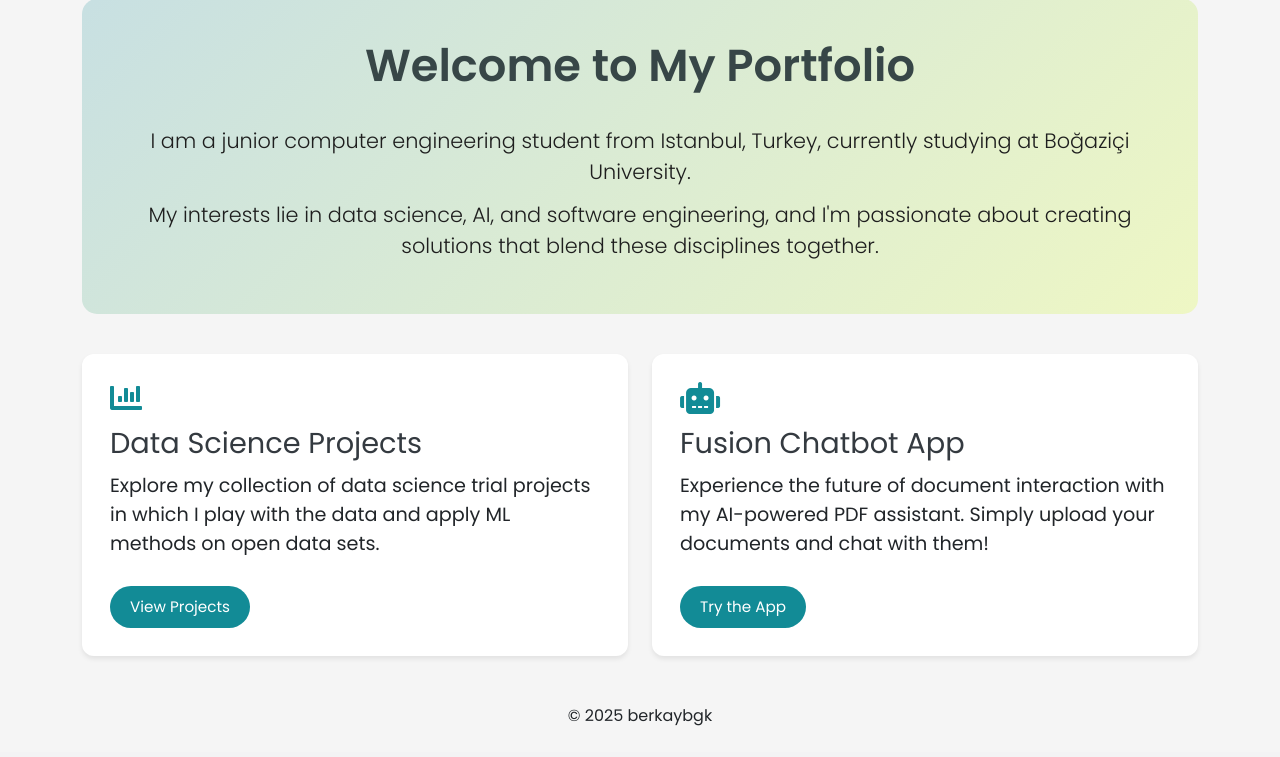
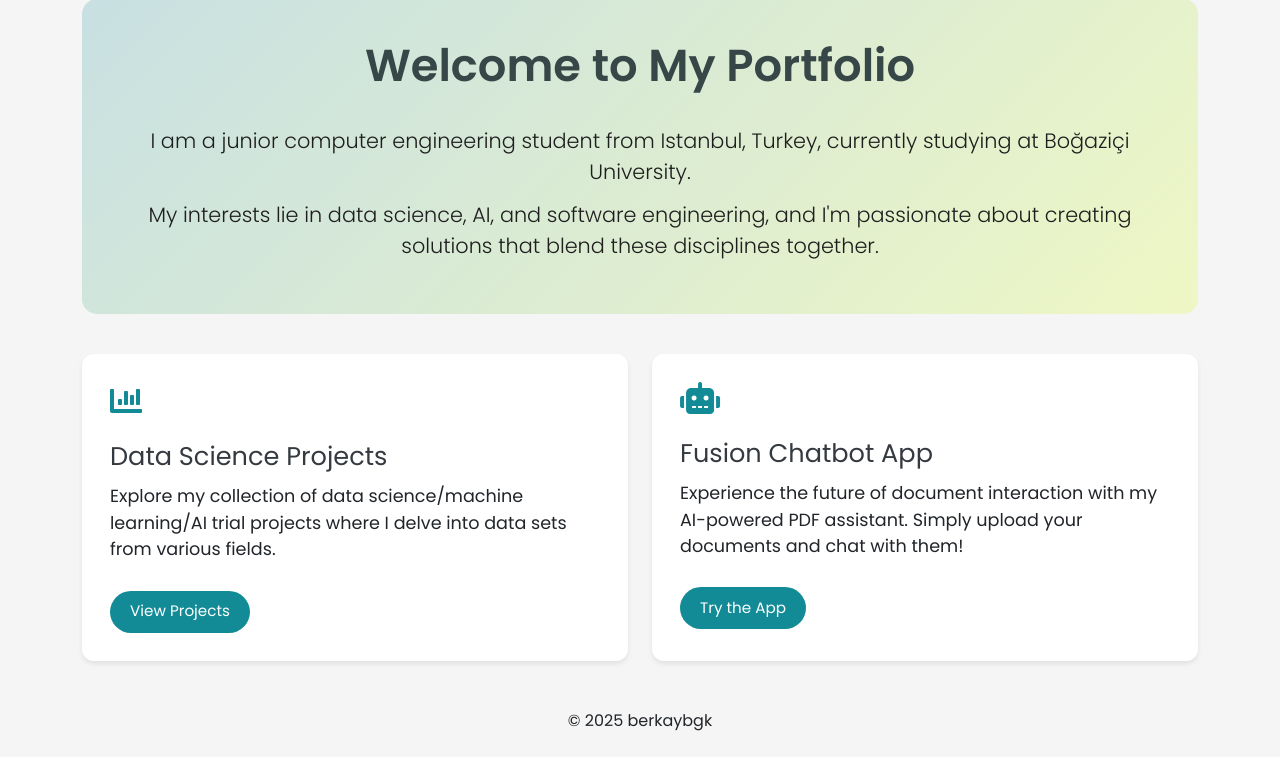
Before and after one commit to berkaybgk/portfolio, a Django app: page / in a window 1280 px wide. Shown: the part 111-868 px from the top of the page. Before the commit the page ends 837 px from the top, so only its background shows below. Run offline with Django 5.2, Linux system fonts and the light colour scheme.

Commit message:
project detail small change

```diff
--- a/portfolio/website/templates/website/index.html
+++ b/portfolio/website/templates/website/index.html
@@ -60,7 +60,7 @@
     }
 
     .section-title {
-        font-size: 1.8rem;
+        font-size: 1.6rem;
         margin-bottom: 0.75rem;
         color: var(--dark);
     }
@@ -110,16 +110,16 @@
 
 <div class="projects-grid">
     <div class="project-card" data-aos="fade-up">
-        <p class="fas fa-chart-bar section-icon"></p>
+        <p class="fas fa-chart-bar section-icon" style="margin-bottom: 1.5rem; margin-top: 0.2rem"></p>
         <h2 class="section-title">Data Science Projects</h2>
-        <p style="font-size: 1.2rem">Explore my collection of data science trial projects in which I play with the data and apply ML methods on open data sets.</p>
+        <p style="font-size: 1.1rem">Explore my collection of data science/machine learning/AI trial projects where I delve into data sets from various fields. </p>
         <a class="btn-custom" href="{% url 'ds_projects' %}">View Projects</a>
     </div>
 
     <div class="project-card" data-aos="fade-up" data-aos-delay="100">
-        <p class="fas fa-robot section-icon"></p>
+        <p class="fas fa-robot section-icon" style="margin-bottom: 1.5rem"></p>
         <h2 class="section-title">Fusion Chatbot App</h2>
-        <p style="font-size: 1.2rem">Experience the future of document interaction with my AI-powered PDF assistant. Simply upload your documents and chat with them!</p>
+        <p style="font-size: 1.1rem">Experience the future of document interaction with my AI-powered PDF assistant. Simply upload your documents and chat with them!</p>
         <a class="btn-custom" href="{% url 'fusion' %}">Try the App</a>
     </div>
 </div>
--- a/portfolio/website/templates/website/project_detail.html
+++ b/portfolio/website/templates/website/project_detail.html
@@ -151,7 +151,7 @@
         <h2 class="h4">Disclaimer</h2>
         <p>To see the visualizations and the plots, please visit the repository.</p>
         <div class="text-center">
-            <a href="https://github.com/berkaybgk/portfolio" class="btn btn-light">Repository of the project in GitHub</a>
+            <a href="https://github.com/berkaybgk/portfolio/tree/main/{{ project_endpoint }}" class="btn btn-light">Repository of the project in GitHub</a>
         </div>
     </div>
 
--- a/portfolio/website/views.py
+++ b/portfolio/website/views.py
@@ -38,6 +38,7 @@ class ContactView(APIView):
 
 class ProjectDetailView(APIView):
     def get(self, request, project_name, format=None):
+        project_endpoint = project_name
 
         project_folder_path = os.path.join(settings.BASE_DIR, '..')
         project_folder_path = os.path.join(project_folder_path, project_name)
@@ -63,6 +64,7 @@ class ProjectDetailView(APIView):
 
         # Prepare context to send to the template
         context = {
+            'project_endpoint': project_endpoint,
             'project_name': project_name,
             'project_description': project_description,
             'url': url,
```
